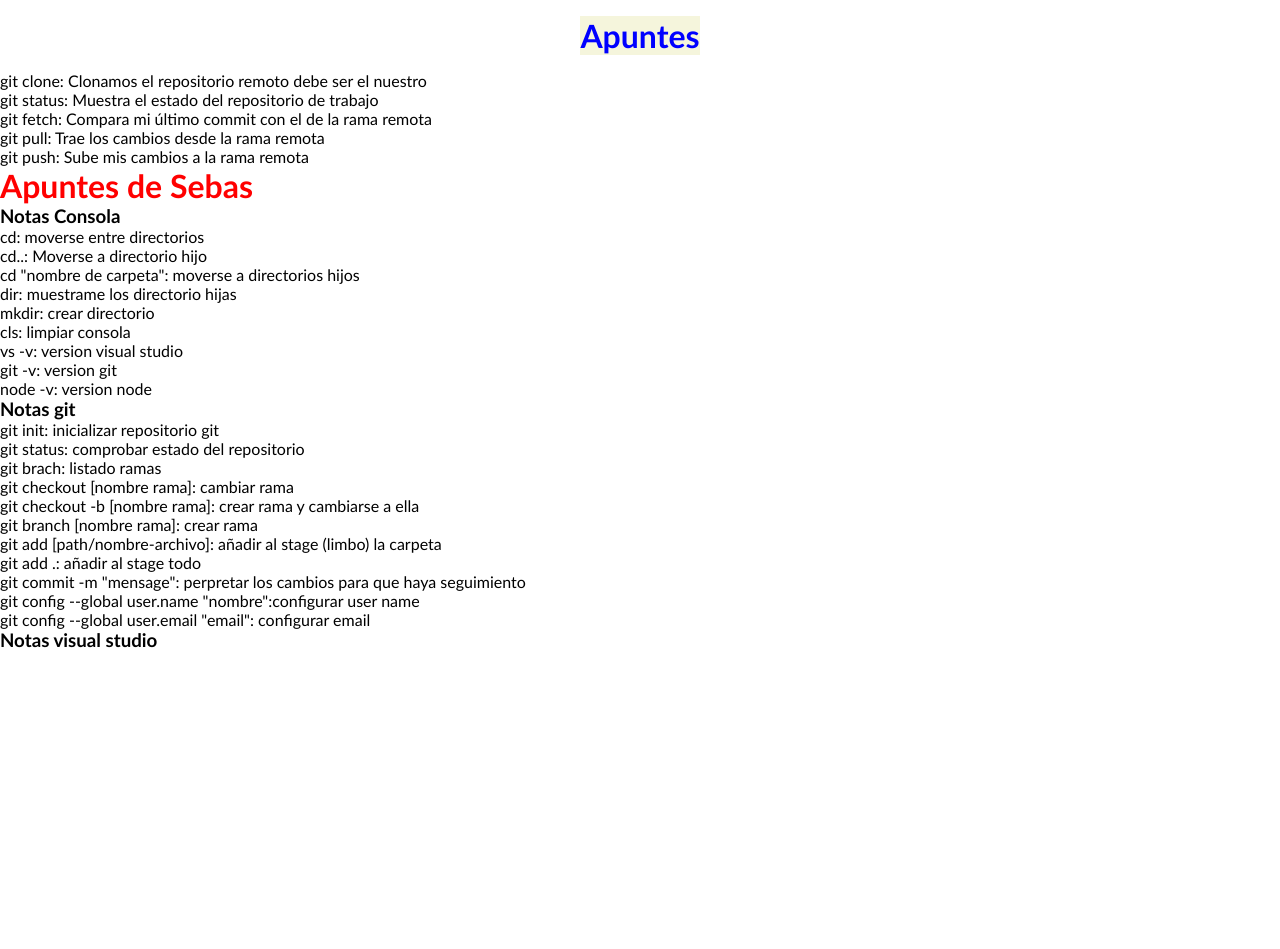
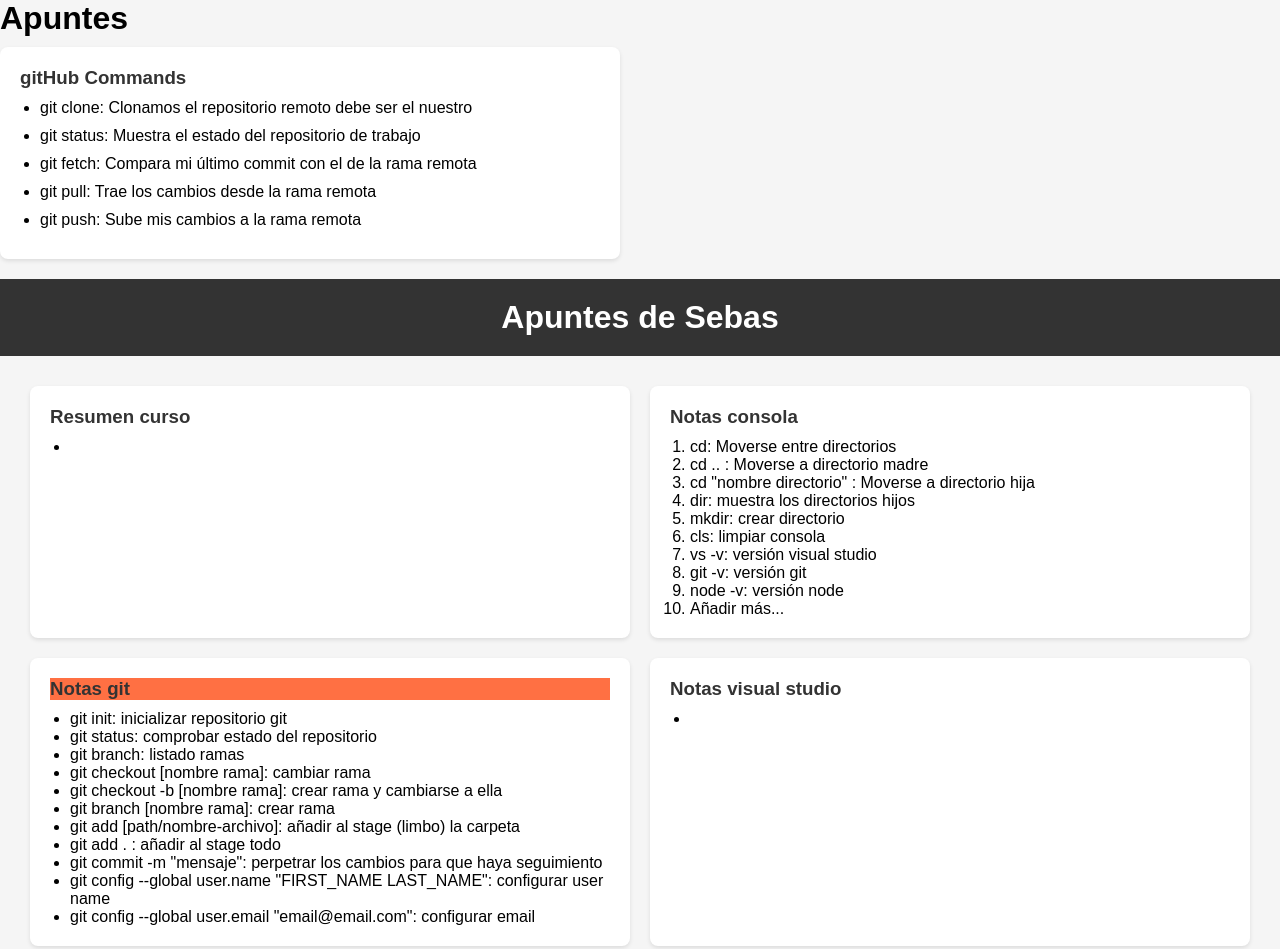
Before and after one commit to jorge-msmk/clase-web-development, a plain HTML site: page sebas/index.html in a window 1280 px wide. Before the commit the page ends 800 px from the top, so only its background shows below. Drawn offline with Linux system fonts and the light colour scheme.

Commit message:
css primera entrega

```diff
--- a/sebas/index.html
+++ b/sebas/index.html
@@ -7,50 +7,55 @@
     <title>Document</title>
 </head>
 <body>
-    <script src= "./script.js" ></script>
-    <header id="main header">
+    <script src="./script.js"></script>
+    <header id="main-header">
         <h1>Apuntes de Sebas</h1>
     </header>
-    <main>
+    <main id="main" class="main">
+
         <div>
             <header>
-                <h3>Notas Consola</h3>
+                <h3>Resumen curso</h3>
+            </header>
+            <ul>
+                <li></li>
+            </ul>
+        </div>
+
+        <div>
+            <header>
+                <h3>Notas consola</h3>
             </header>
             <ol>
-                <li>cd: moverse entre directorios</li>
-                <li>cd..: Moverse a directorio hijo</li>
-                <li>cd "nombre de carpeta": moverse a directorios hijos</li>
-                <li>dir: muestrame los directorio hijas</li>
+                <li>cd: Moverse entre directorios</li>
+                <li>cd .. : Moverse a directorio madre</li>
+                <li>cd "nombre directorio" : Moverse a directorio hija</li>
+                <li>dir: muestra los directorios hijos</li>
                 <li>mkdir: crear directorio</li>
                 <li>cls: limpiar consola</li>
-                <li>vs -v: version visual studio</li>
-                <li>git -v: version git </li>
-                <li>node -v: version node</li>
-
-
-
+                <li>vs -v: versión visual studio</li>
+                <li>git -v: versión git</li>
+                <li>node -v: versión node</li>
+                <li>Añadir más...</li>
             </ol>
         </div>
 
         <div>
-            <header>
+            <header class="header-git">
                 <h3>Notas git</h3>
             </header>
             <ul>
                 <li>git init: inicializar repositorio git</li>
                 <li>git status: comprobar estado del repositorio</li>
-                <li>git brach: listado ramas</li>
+                <li>git branch: listado ramas</li>
                 <li>git checkout [nombre rama]: cambiar rama</li>
                 <li>git checkout -b [nombre rama]: crear rama y cambiarse a ella</li>
                 <li>git branch [nombre rama]: crear rama</li>
                 <li>git add [path/nombre-archivo]: añadir al stage (limbo) la carpeta</li>
-                <li>git add .: añadir al stage todo</li>
-                <li>git commit -m "mensage": perpretar los cambios para que haya seguimiento</li>
-                <li>git config --global user.name "nombre":configurar user name</li>
-                <li>git config --global user.email "email": configurar email</li>
-
-
-
+                <li>git add . : añadir al stage todo</li>
+                <li>git commit -m "mensaje": perpetrar los cambios para que haya seguimiento</li>
+                <li>git config --global user.name "FIRST_NAME LAST_NAME": configurar user name</li>
+                <li>git config --global user.email "email@email.com": configurar email</li>
             </ul>
         </div>
 
@@ -60,10 +65,11 @@
             </header>
             <ul>
                 <li></li>
-
             </ul>
         </div>
 
+
     </main>
+
 </body>
 </html>
--- a/sebas/script.js
+++ b/sebas/script.js
@@ -1,4 +1,3 @@
-
 
 const GitHubCommands = ["git clone", "git status", "git fetch", "git pull", "git push"];
 const GitHubCommandsDescription = {
@@ -8,8 +7,8 @@ const GitHubCommandsDescription = {
     gitPull: "Trae los cambios desde la rama remota",
     gitPush: "Sube mis cambios a la rama remota"
 };
+
 const GitHubFunctions = ["fork", "sync", "pull request"];
-
 const GitHubFunctionsDescription = {
     fork: "saco una rama desde el repo master",
     sync: "sincroniza mi rama con la rama master",
@@ -25,29 +24,33 @@ header.innerHTML = "<h1>Apuntes<h1>";
 main.appendChild(header);
 document.body.appendChild(main);
 
-function GitHubComandsGenerator() {
+function gitHubCommandsGenerator() {
+
     const divNotes = document.createElement('div');
     divNotes.classList.add('div-notes');
 
     const headerCommands = document.createElement('header');
     headerCommands.classList.add('header-commands');
-
-    headerCommands.innerHTML = "<h3>GitHub Commands<h3>";
+    headerCommands.innerHTML = "<h3>gitHub Commands<h3>";
 
     const listCommands = document.createElement('ul');
     listCommands.classList.add("list");
 
     const commandsDescriptions = Object.values(GitHubCommandsDescription);
 
-    GitHubCommands.forEach ((el, i) => {
+    GitHubCommands.forEach((el, i) => {
         const listElementCommand = document.createElement('li');
         listElementCommand.classList.add('list-element');
         listElementCommand.innerHTML = `${el}: ${commandsDescriptions[i]}`;
         listCommands.appendChild(listElementCommand);
-    } )
+    })
 
+    divNotes.appendChild(headerCommands);
     divNotes.appendChild(listCommands);
-    main.appendChild(divNotes);x
+    main.appendChild(divNotes);
 }
 
-GitHubComandsGenerator()
+gitHubCommandsGenerator();
+
+
+function gitHubFunctionsGenerator() {}
--- a/sebas/style.css
+++ b/sebas/style.css
@@ -1,21 +1,56 @@
+
 * {
     margin: 0;
     padding: 0;
     box-sizing: border-box;
-    font-family: 'Gill Sans', 'Gill Sans MT', Calibri, 'Trebuchet MS', sans-serifx;
-
-}
-.main-header {
-    display: flex;
-    justify-content: center;
-    margin: 1rem;
 }
 
-.main-header > h1 {
-    color: blue;
-    background-color: beige;
+body {
+    font-family: Arial, sans-serif;
+    background-color: #f5f5f5;
 }
 
-h1 {
-    color: red;
+#main-header {
+    background-color: #333;
+    color: #fff;
+    padding: 20px;
+    text-align: center;
 }
+
+#main {
+    display: flex;
+    flex-wrap: wrap;
+    justify-content: space-around;
+    padding: 20px;
+}
+
+div {
+    background-color: #fff;
+    border-radius: 8px;
+    box-shadow: 0 2px 4px rgba(0, 0, 0, 0.1);
+    margin-bottom: 20px;
+    width: calc(50% - 20px);
+    padding: 20px;
+}
+
+header {
+    margin-bottom: 10px;
+}
+
+h3 {
+    color: #333;
+}
+
+ul, ol {
+    padding-left: 20px;
+}
+
+.list-element {
+    margin-bottom: 10px;
+}
+
+
+.header-git {
+    background-color: #ff7043; /* Color naranja */
+    color: #fff;
+}
```
Also changed, not shown: 1 other file.
